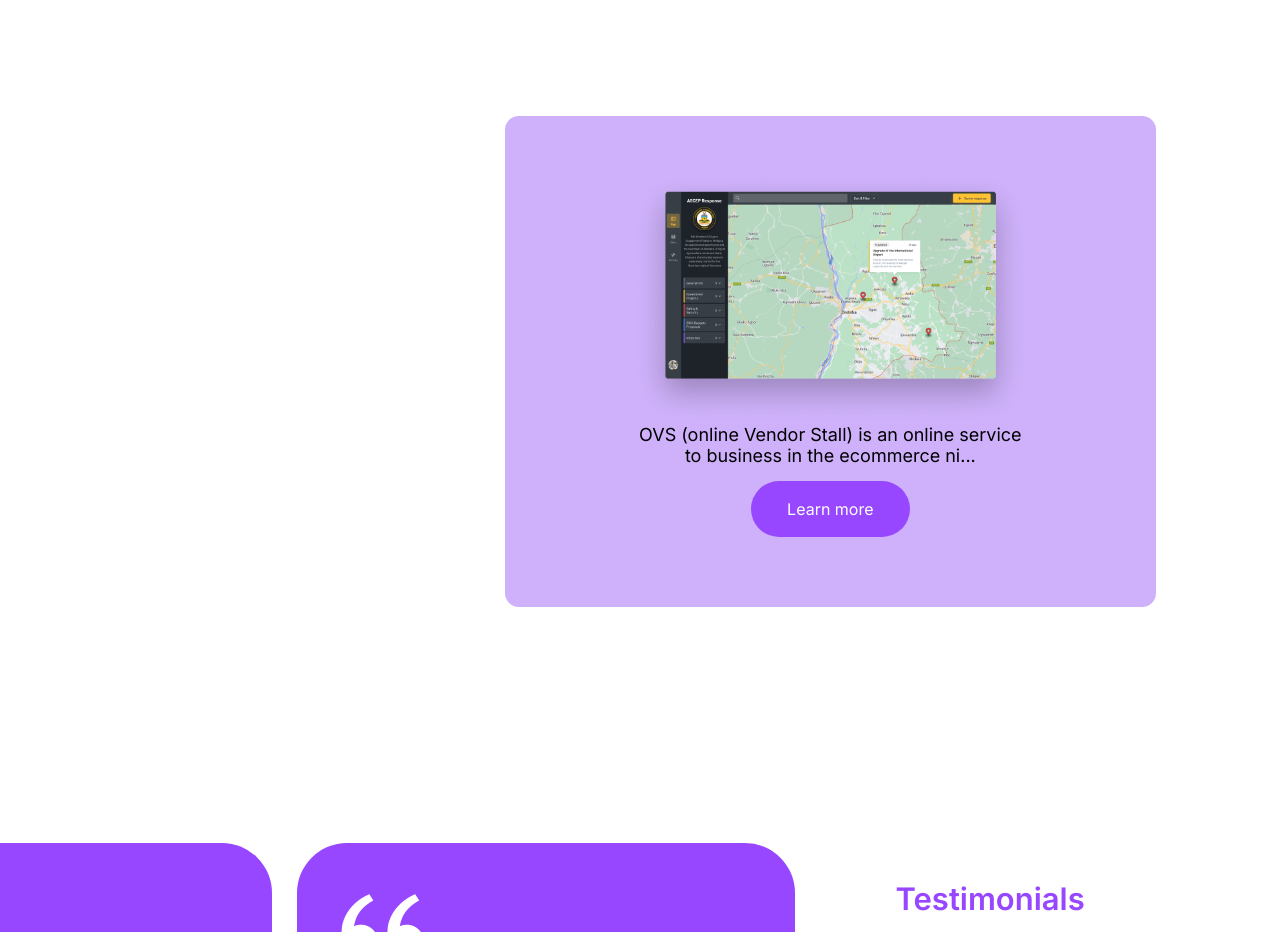
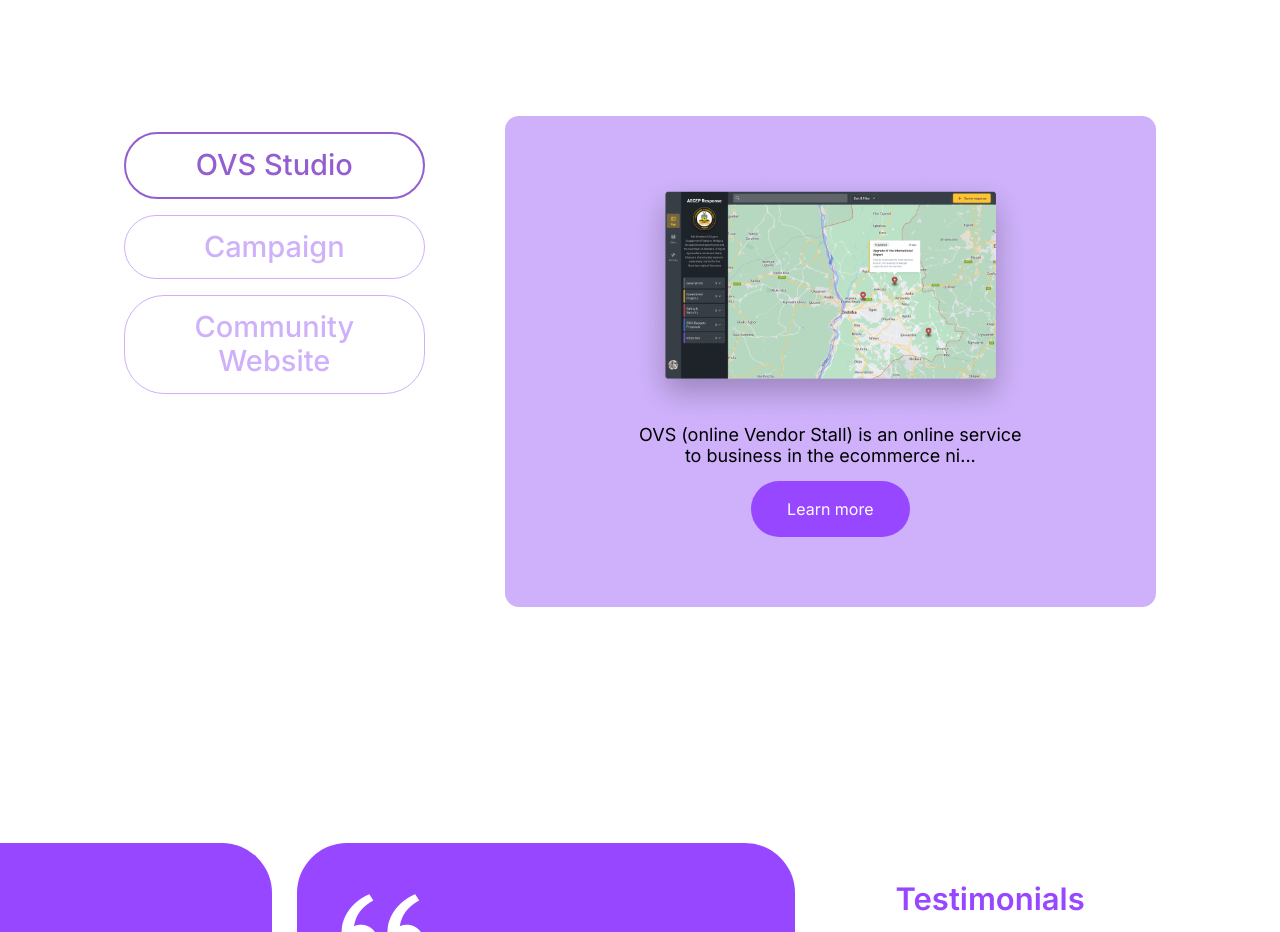
Before and after one commit to GoodboyBadvibes/Chapsol, a Next.js app: page / in a window 1280 px wide. Shown: the part 1760-2692 px from the top of the page. Built offline with nearby package versions, Linux system fonts and the light colour scheme.

Commit message:
testing3

```diff
--- a/src/app/components/Products.js
+++ b/src/app/components/Products.js
@@ -47,15 +47,15 @@ const Products = () => {
 
         <div className={' gap-0 sm:w-1/2 mx-auto pb-16 '+ style.btnDiv}>
 
-          <div className={style.btn +' '+(product==='OVS'?style.btnClick:style.btnUnclick)} data-aos="slide-right" data-aos-delay="100" data-aos-duration="1000" onClick={()=>{setProduct("OVS");changeProduct()}}>
+          <div className={style.btn +' '+(product==='OVS'?style.btnClick:style.btnUnclick)} data-aos="" data-aos-delay="100" data-aos-duration="1000" onClick={()=>{setProduct("OVS");changeProduct()}}>
              <h1>OVS Studio</h1>
           </div>
 
-          <div className={style.btn +' '+(product==='campaign'?style.btnClick:style.btnUnclick)} data-aos="slide-right" data-aos-delay="150" data-aos-duration="1000" onClick={()=>{setProduct("campaign");changeProduct()}}>
+          <div className={style.btn +' '+(product==='campaign'?style.btnClick:style.btnUnclick)} data-aos="" data-aos-delay="150" data-aos-duration="1000" onClick={()=>{setProduct("campaign");changeProduct()}}>
              <h1>Campaign</h1>
           </div>
 
-          <div className={style.btn  +' '+(product==='community'?style.btnClick:style.btnUnclick)} data-aos="slide-right" data-aos-delay="200" data-aos-duration="1000" onClick={()=>{setProduct("community");changeProduct()}}>
+          <div className={style.btn  +' '+(product==='community'?style.btnClick:style.btnUnclick)} data-aos="" data-aos-delay="200" data-aos-duration="1000" onClick={()=>{setProduct("community");changeProduct()}}>
              <h1>Community Website</h1>
           </div>
 
```
